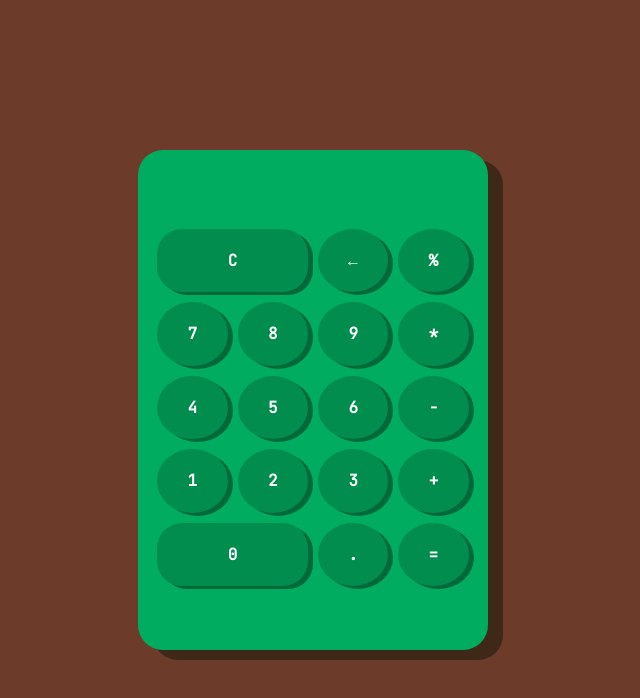
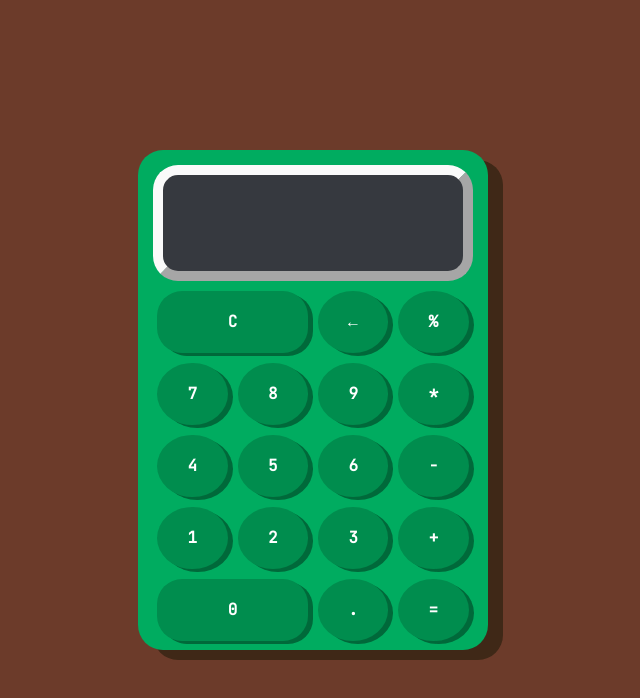
Before and after one commit to deep-seek/CalculatorTS, a plain HTML site: page index.html in a window 1280 px wide. Shown: the whole page, without its empty margins (327-967 px from the left). Drawn offline with Linux system fonts and the light colour scheme.

Commit message:
[+] Small Issue Solved

```diff
--- a/css/styles.css
+++ b/css/styles.css
@@ -28,7 +28,7 @@ body {
   box-shadow: 15px 10px #3f2817;
 }
 
-.calculator-display {
+#calculator-display {
   display: flex;
   justify-content: flex-end;
   align-items: flex-start;
```
